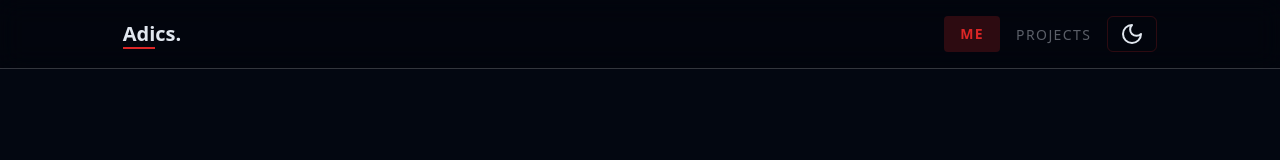
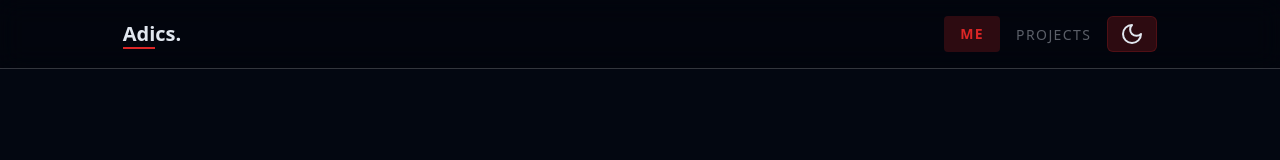
Before and after one commit to AdiCahyaSaputra/personal-website, a Next.js app: page / in a window 1280 px wide. Shown: the top 160 px of the page. Built offline with nearby package versions, Linux system fonts and the light colour scheme.

Commit message:
style: change opacity of toggle theme button

```diff
--- a/components/reusable/global/ThemeToggle.tsx
+++ b/components/reusable/global/ThemeToggle.tsx
@@ -18,7 +18,7 @@ export function ThemeToggle() {
       variant="ghost"
       size="sm"
       onClick={() => setTheme(theme === "light" ? "dark" : "light")}
-      className="hover:bg-blue-600/20 hover:dark:bg-red-600/20 border-blue-600/20 dark:border-red-600/20 border"
+      className="hover:bg-blue-600/40 bg-blue-600/20 hover:dark:bg-red-600/40 dark:bg-red-600/20 border-blue-600/20 dark:border-red-600/20 border"
     >
       <Icons.sun className="rotate-0 scale-100 transition-all dark:-rotate-90 dark:scale-0" />
       <Icons.moon className="absolute rotate-90 scale-0 transition-all dark:rotate-0 dark:scale-100" />
```
